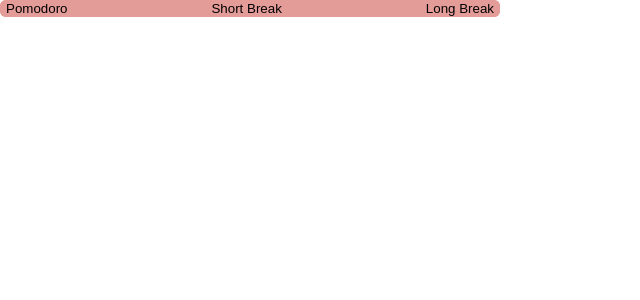
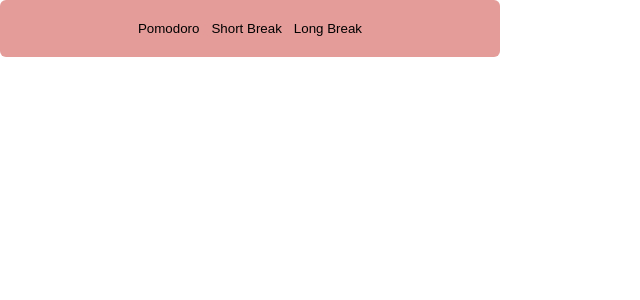
Before and after one commit to Lay7415/Promodoro, a React (Create React App) app: page / in a window 1280 px wide. Shown: the top 300 px of the page, without its empty margins (0-640 px from the left). Built offline with nearby package versions, Linux system fonts and the light colour scheme.

Commit message:
i wrote corectly css classes in TimerBtns

```diff
--- a/src/components/Timer/Timer.js
+++ b/src/components/Timer/Timer.js
@@ -5,6 +5,7 @@
     return <div className={classes.box}>
         <CardChameleon>
             <TimerBtns/>
+            <div></div>
         </CardChameleon>
     </div>
 }
--- a/src/components/Timer/Timer.module.css
+++ b/src/components/Timer/Timer.module.css
@@ -1,4 +1,6 @@
 .box {
     width: 500px;
     height: 400px;
+    text-align: center;
+    word-wrap: break-word;
 }
--- a/src/components/TimerBtns/TimerBtns.module.css
+++ b/src/components/TimerBtns/TimerBtns.module.css
@@ -1,22 +1,32 @@
 .wrapBtns {
     display: flex;
-    justify-content: space-between;
+    justify-content: center;
+    padding: 20px;
 }
 .redBtn {
     background-color: #e49c99;
     border: 0.1px;
     border-radius: 6px;
+    transition:0.8s ease;
+    -moz-transition:0.8s ease;
 }
 .seaGreenBtn {
     background-color: #9de0e2;
     border: 0.1px;
     border-radius: 6px;
+    transition:0.8s ease;
+    -moz-transition:0.8s ease;
 }
 .blueBtn {
     background-color: #9ec7e4;
     border: 0.1px;
     border-radius: 6px;
+    transition:0.8s ease;
+    -moz-transition:0.8s ease;
 }
 .activebtn {
     filter: brightness(85%);
+    transition:0.2s ease;
+    -moz-transition:0.2s ease;
+    -webkit-transition:0.2s ease;
 }
--- a/src/components/UI/CardChameleon/CardChameleon.module.css
+++ b/src/components/UI/CardChameleon/CardChameleon.module.css
@@ -2,14 +2,20 @@
     background-color: #e49c99;
     border: 0.1px;
     border-radius: 6px;
+    transition:0.8s ease;
+    -moz-transition:0.8s ease;
 }
 .seaGreenMenu {
     background-color: #9de0e2;
     border: 0.1px;
     border-radius: 6px;
+    transition:0.8s ease;
+    -moz-transition:0.8s ease;
 }
 .blueMenu {
     background-color: #9ec7e4;
     border: 0.1px;
     border-radius: 6px;
+    transition:0.8s ease;
+    -moz-transition:0.8s ease;
 }
```
